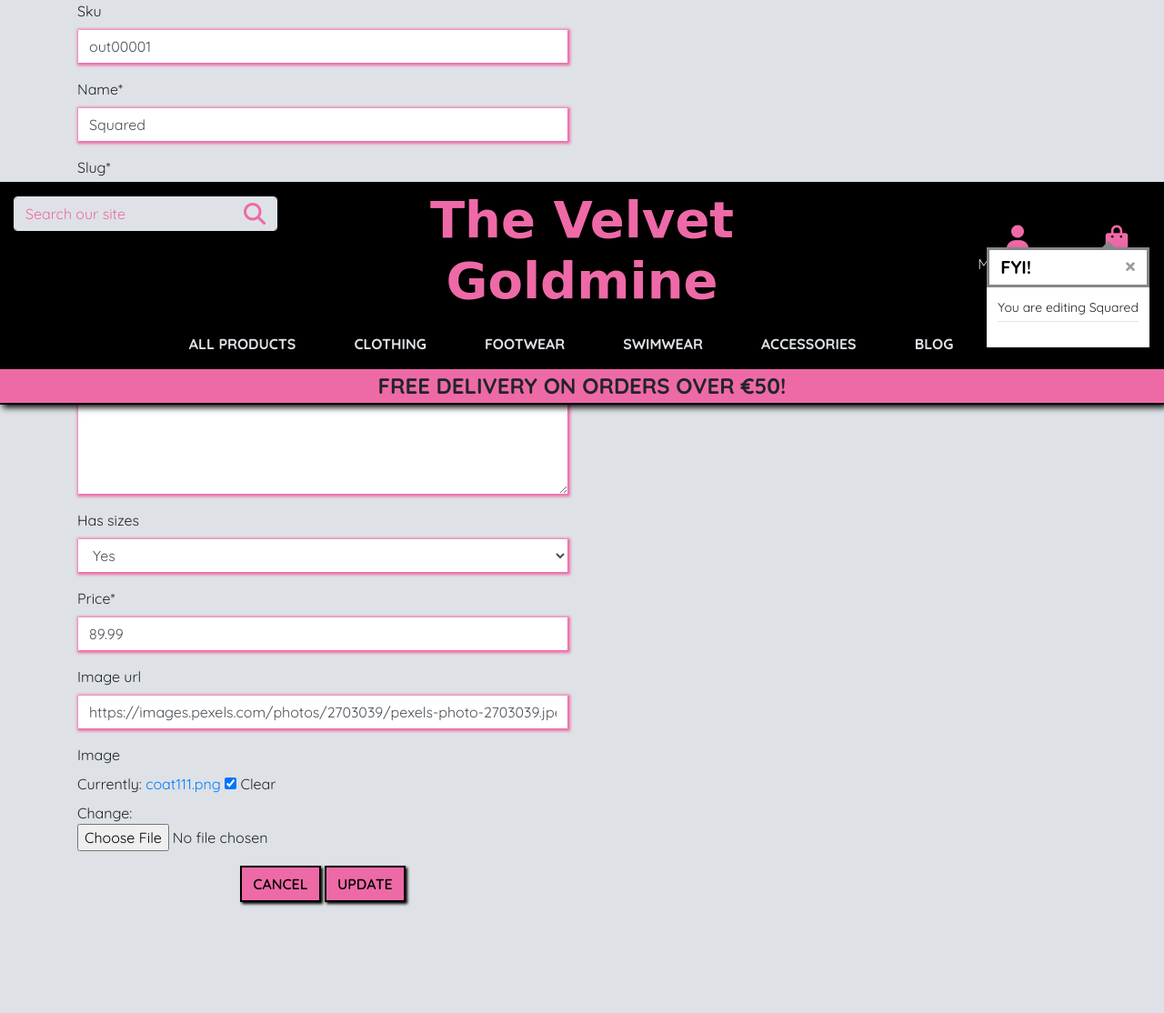
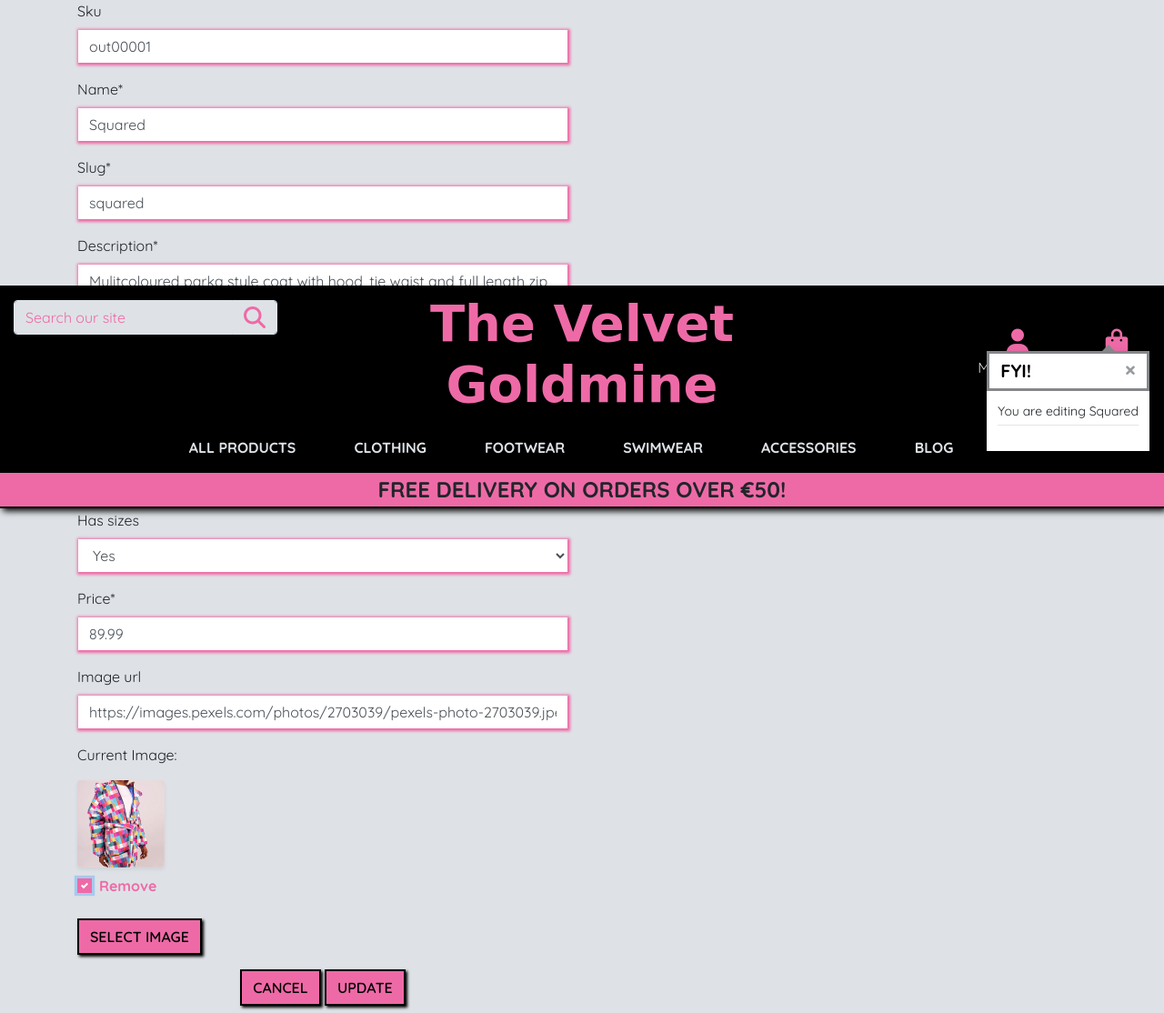
Before and after one commit to aineon/velvet-goldmine, a Django app: page /products/edit/39/ in a window 1280 px wide, after a click on "Remove". Shown: the part 492-1606 px from the top of the page at 91% size. Before the commit the page ends 1488 px from the top, so only its background shows below. Run offline with Django 3.2, Linux system fonts and the light colour scheme; the visitor is signed in with stand-in values (Sample User, id 1); data comes from the database, SQL or seed files in the repository; some libraries are stand-ins or nearby versions; some web fonts are replaced.

Commit message:
Fix image field on add/edit product pages

```diff
--- a/products/forms.py
+++ b/products/forms.py
@@ -1,5 +1,6 @@
 from django import forms
 from .models import Product, Category
+from .widgets import CustomClearableFileInput
 
 
 class ProductForm(forms.ModelForm):
@@ -7,6 +8,9 @@ class ProductForm(forms.ModelForm):
     class Meta:
         model = Product
         fields = '__all__'
+
+    image = forms.ImageField(label='Image', required=False,
+                             widget=CustomClearableFileInput)
 
     def __init__(self, *args, **kwargs):
         super().__init__(*args, **kwargs)
--- /dev/null
+++ b/products/templates/products/custom_widget_templates/custom_clearable_file_input.html
@@ -0,0 +1,17 @@
+{% if widget.is_initial %}
+    <p>{{ widget.initial_text }}:</p>
+    <a href="{{ widget.value.url }}">
+        <img width="96" height="96" class="rounded shadow-sm" src="{{ widget.value.url }}">
+    </a>
+    {% if not widget.required %}
+        <div class="custom-control custom-checkbox mt-2">
+            <input class="custom-control-input" type="checkbox" name="{{ widget.checkbox_name }}" id="{{ widget.checkbox_id }}">
+            <label class="custom-control-label text-pink font-weight-bold" for="{{ widget.checkbox_id }}">{{ widget.clear_checkbox_label }}</label>
+        </div>
+    {% endif %}<br>
+    {{ widget.input_text }}
+{% endif %}
+<span class="btn shop-btn rounded-0  text-uppercase btn-file">
+    Select Image <input id="new-image" type="{{ widget.type }}" name="{{ widget.name }}"{% include "django/forms/widgets/attrs.html" %}>
+</span>
+<strong><p class="text-pink mt-2" id="filename"></p></strong>
--- a/products/templates/products/edit_product.html
+++ b/products/templates/products/edit_product.html
@@ -23,7 +23,13 @@
             <div class="col-12 col-md-6">
                 <form method="POST" action="{% url 'edit_product' product.id %}" class="form mb-2" enctype="multipart/form-data">
                     {% csrf_token %}
-                    {{ form | crispy }}
+                    {% for field in form %}
+                        {% if field.name != 'image' %}
+                            {{ field | as_crispy_field }}
+                        {% else %}
+                            {{ field }}
+                        {% endif %}
+                    {% endfor %}
                     <div class="text-center">
                         <a class="btn shop-btn rounded-0 text-uppercase" href="{% url 'products' %}">Cancel</a>
                         <button class="btn shop-btn rounded-0 text-uppercase" type="submit">Update</button>
@@ -34,3 +40,13 @@
 
     </div>
 {% endblock %}
+
+{% block postloadjs %}
+{{ block.super }}
+    <script type="text/javascript">
+        $('#new-image').change(function() {
+            let file = $('#new-image')[0].files[0];
+            $('#filename').text(`Image will be set to: ${file.name}`);
+        });
+    </script>
+{% endblock %}
--- a/static/css/base.css
+++ b/static/css/base.css
@@ -464,6 +464,34 @@ footer {
      box-shadow: none;
      border: none;
  }
+
+
+.btn-file {
+    position: relative;
+    overflow: hidden;
+}
+
+.btn-file input[type="file"] {
+    position: absolute;
+    top: 0;
+    right: 0;
+    min-width: 100%;
+    min-height: 100%;
+    opacity: 0;
+    cursor: pointer;
+}
+
+.custom-checkbox .custom-control-label::before {
+    border-radius: 0;
+    border-color: #ee6aa7;
+}
+
+.custom-checkbox .custom-control-input:checked~.custom-control-label::before {
+    background-color: #ee6aa7;
+    border-color: #ee6aa7;
+    border-radius: 0;
+}
+
 /* Toasts */
 
 .message-container {
```
Also changed, not shown: products/templates/products/add_product.html (+17 -1 lines), products/widgets.py (added, +9 -0 lines).
